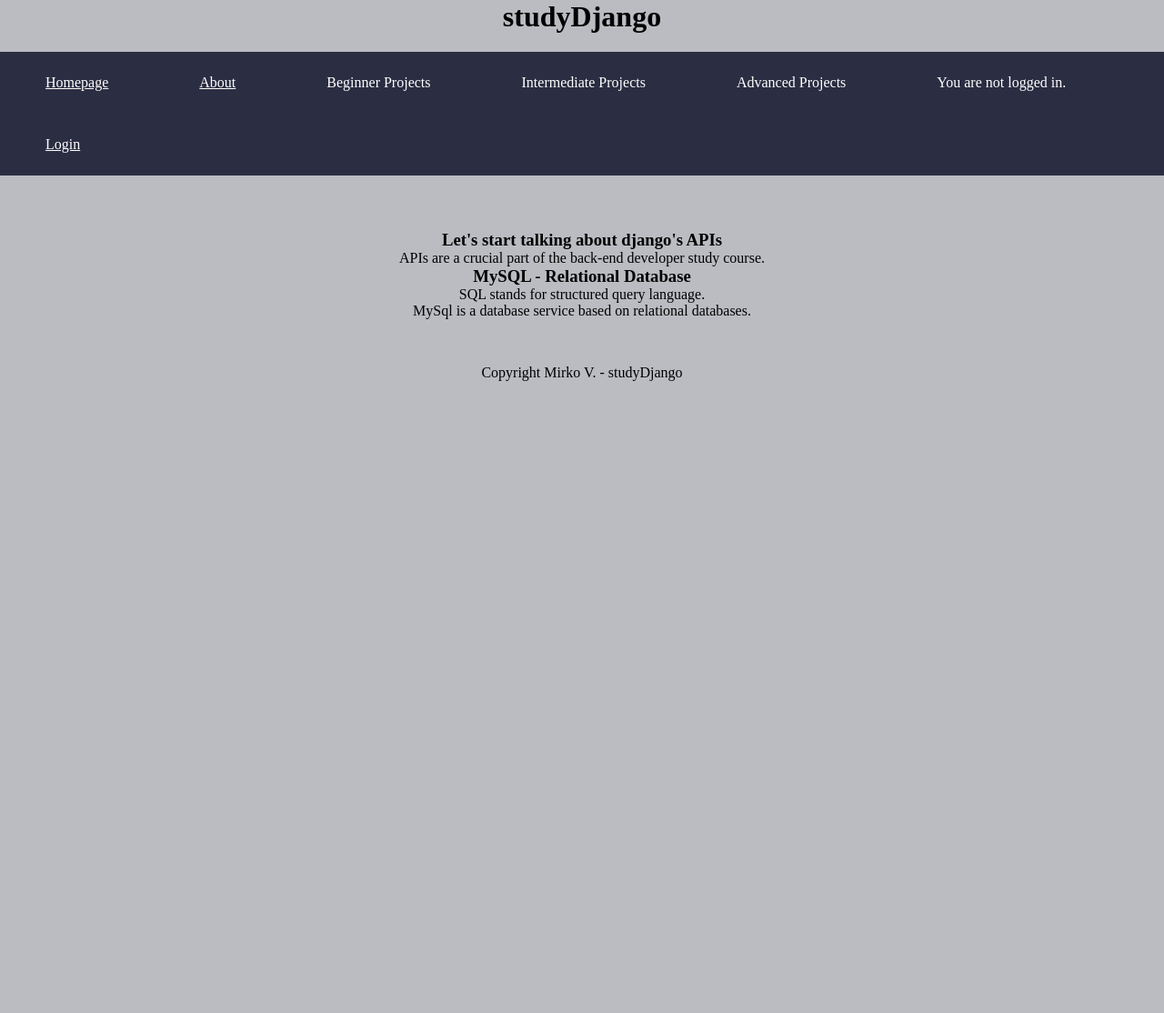
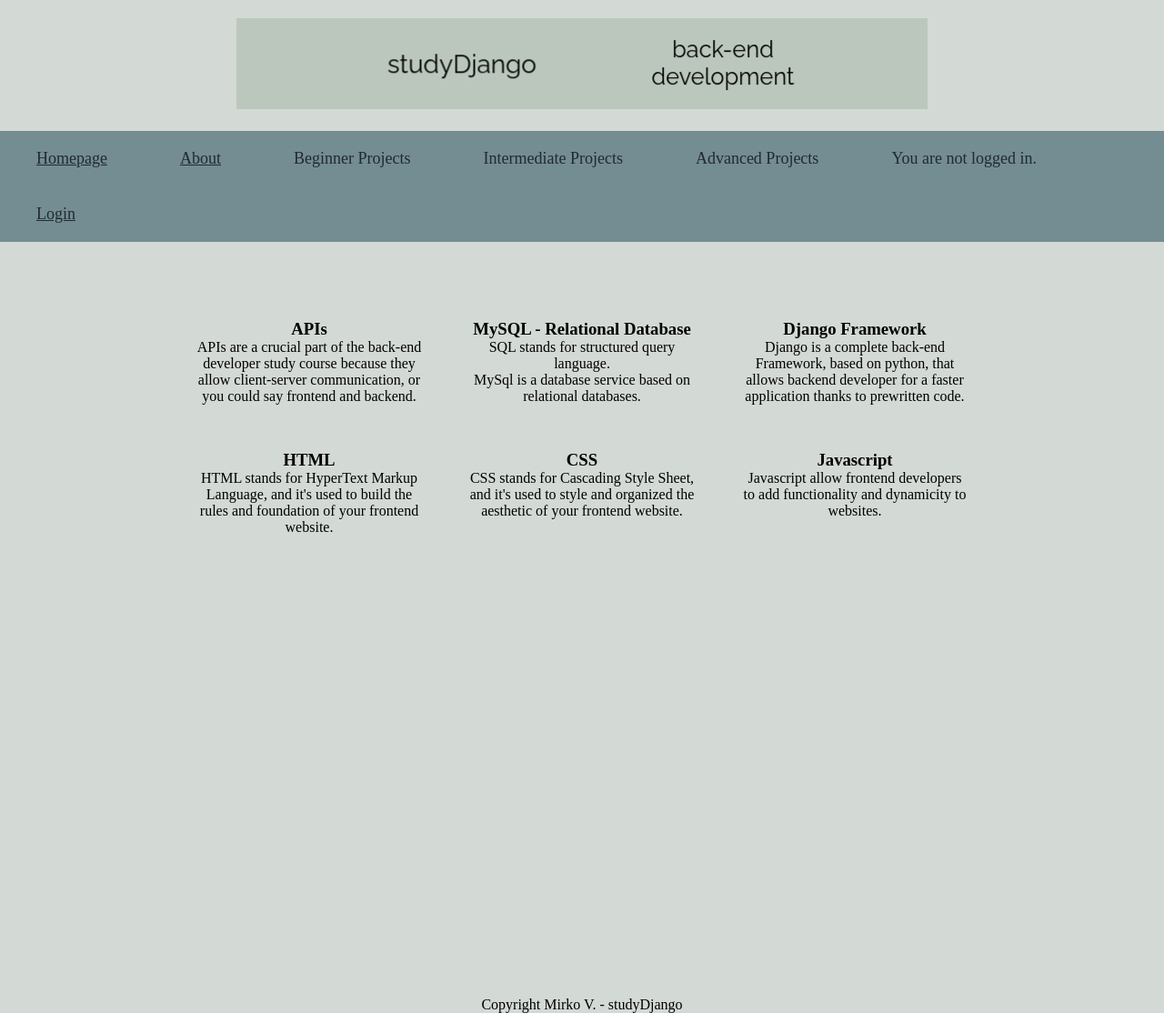
Before and after one commit to mirkezi/studyDjango, a Django app: page / in a window 1280 px wide. Shown: the whole page at 91% size. Before the commit the page ends 419 px from the top, so only its background shows below. Run offline with Django 5.2, Linux system fonts and the light colour scheme.

Commit message:
added some style, content and a grid for homepage

```diff
--- a/studyDjango/Homepage/static/style.css
+++ b/studyDjango/Homepage/static/style.css
@@ -3,14 +3,14 @@
     padding: 0;
 }
 body {
-    background-color: #2b2d4251; text-align: center;
+    background-color: #d3d9d4; text-align: center;
 }
 main {
     margin-top: 60px;
 }
 .container{
     margin-top: 20px;
-    background-color: #2b2d42;
+    background-color: #748d92;
     display: flex;
     flex-flow: row wrap;
     justify-content: stretch;
@@ -18,19 +18,13 @@ main {
 .container li{
     list-style-type: none;
 }
-.container a{
+.container a, .container p{
     display: inline-block;
-    padding: 25px;
-    margin: 0 25px;
+    padding: 20px;
+    margin: 0 20px;
     text-align: center;
-    color: #ffffff;
-}
-.container p{
-    display: inline-block;
-    padding: 25px;
-    margin: 0 25px;
-    text-align: center;
-    color: #ffffff;
+    color: #212a31;
+    font-size: large;
 }
 footer {
     margin-top: 50px;
@@ -43,3 +37,16 @@ footer {
     margin: 0 25px;
     color: #ffffff;
 }
+
+.homepageGrid {
+    display: grid;
+    justify-content: center;
+    grid-template-columns: 300px 300px 300px;
+    grid-template-rows: 1fr 1fr 1fr 1fr 1fr;
+}
+
+.box {
+    margin: 10px;
+    padding: 15px;
+    border-radius: 10px;
+}
--- a/studyDjango/Homepage/templates/base.html
+++ b/studyDjango/Homepage/templates/base.html
@@ -7,7 +7,7 @@
 </head>
 <body>
     <header>
-        <h1>studyDjango</h1>
+        <img src="{% static 'banner.jpg' %}" alt="banner" style="margin-top: 20px;">
         <p></p>
     </header>
     <nav>
@@ -28,7 +28,6 @@
         </ul>
     </nav>
     <main>
-
         {% block content%}
         {% endblock %}
     </main>
--- a/studyDjango/Homepage/templates/homepage.html
+++ b/studyDjango/Homepage/templates/homepage.html
@@ -1,15 +1,32 @@
 {% extends 'base.html'%}
 {% block content%}
 
-
-<article>
-    <h3>Let's start talking about django's APIs</h3>
-    <p>APIs are a crucial part of the back-end developer study course.</p>
-    <p></p>
-</article>
-<article>
-    <h3>MySQL - Relational Database</h3>
-    <p>SQL stands for structured query language. <br> MySql is a database service based on relational databases.</p>
-</article>
+<div class = "homepageGrid">
+    <article class = "box a">
+        <h3>APIs</h3>
+        <p>APIs are a crucial part of the back-end developer study course because they allow client-server communication, or you could say frontend and backend.</p>
+        <p></p>
+    </article>
+    <article class = "box b">
+        <h3>MySQL - Relational Database</h3>
+        <p>SQL stands for structured query language. <br> MySql is a database service based on relational databases.</p>
+    </article>
+    <article class = "box c">
+        <h3>Django Framework</h3>
+        <p>Django is a complete back-end Framework, based on python, that allows backend developer for a faster application thanks to prewritten code.</p>
+    </article>
+    <article class = "box d">
+        <h3>HTML</h3>
+        <p>HTML stands for HyperText Markup Language, and it's used to build the rules and foundation of your frontend website.</p>
+    </article>
+    <article class = "box e">
+        <h3>CSS</h3>
+        <p>CSS stands for Cascading Style Sheet, and it's used to style and organized the aesthetic of your frontend website.</p>
+    </article>
+    <article class = "box f">
+        <h3>Javascript</h3>
+        <p>Javascript allow frontend developers to add functionality and dynamicity to websites.</p>
+    </article>
+</div>
 
 {% endblock %}
```
Also changed, not shown: studyDjango/Homepage/static/banner.jpg (added), studyDjango/db.sqlite3.
